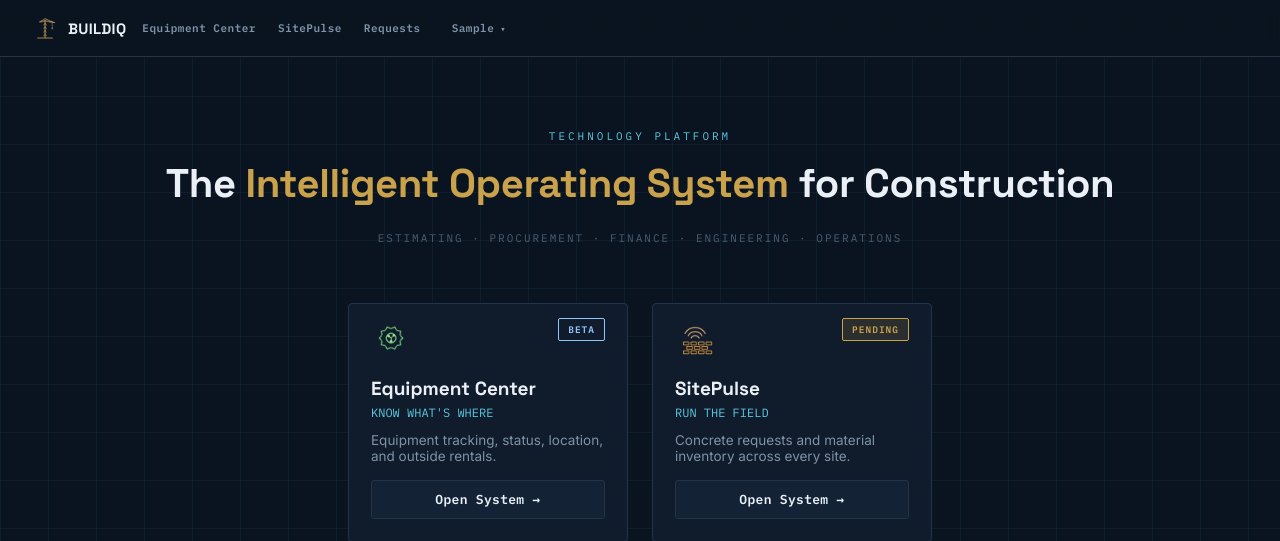
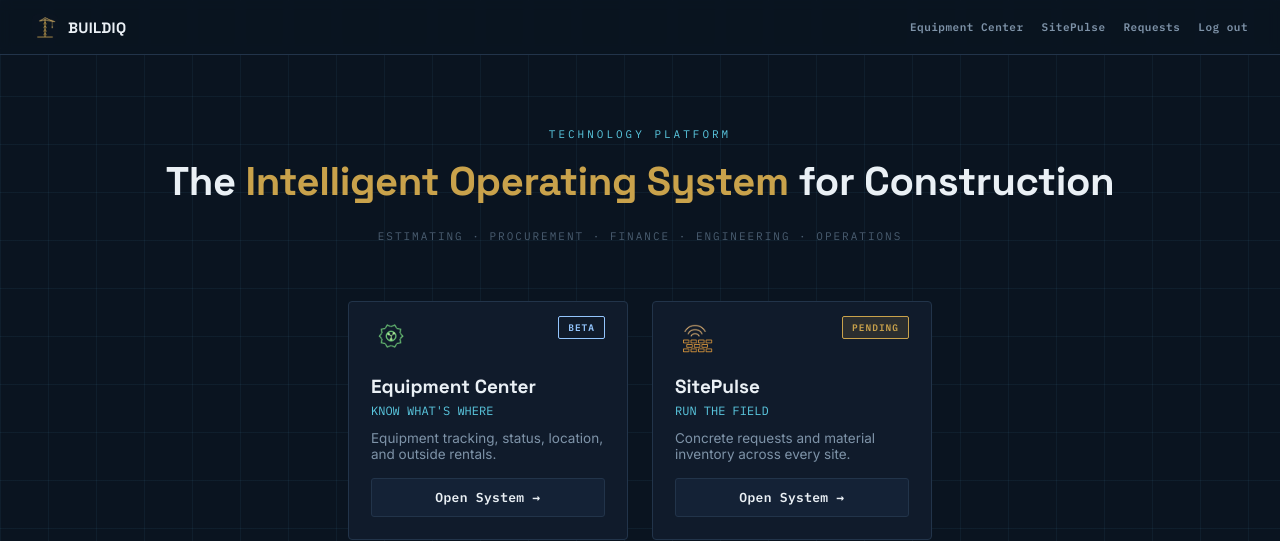
Before and after one commit to ayoubsalem-spec/spreadloom-site, a Flask app: page / in a window 1280 px wide. Shown: the top 541 px of the page. Run offline with Flask 3, Linux system fonts and the light colour scheme; the visitor is signed in with stand-in values (Sample User, id 1).

Commit message:
Add files via upload

```diff
--- a/templates/base.html
+++ b/templates/base.html
@@ -47,47 +47,10 @@
         .titlebar .brand { display:flex; align-items:center; gap:10px; color:var(--text); font-family:'Space Grotesk',sans-serif; font-weight:700; font-size:15px; letter-spacing:0.3px; text-decoration:none; flex-shrink:0; }
         .mark { width:24px; height:24px; border:1.5px solid var(--brass); display:flex; align-items:center; justify-content:center; font-size:11px; font-weight:700; color:var(--brass); font-family:'IBM Plex Mono',monospace; transform:rotate(45deg); flex-shrink:0; }
         .mark span { transform:rotate(-45deg); }
-        .titlebar .nav-wrap { display:flex; align-items:center; gap:16px; min-width:0; flex:1 1 auto; }
-        .titlebar nav { display:flex; align-items:center; gap:22px; flex-wrap:nowrap; overflow-x:auto; overflow-y:hidden; white-space:nowrap; scrollbar-width:none; min-width:0; }
+        .titlebar nav { display:flex; gap:18px; flex-wrap:nowrap; overflow-x:auto; white-space:nowrap; scrollbar-width:none; }
         .titlebar nav::-webkit-scrollbar { display:none; }
         .titlebar nav a { text-decoration:none; color:var(--text-dim); font-weight:600; flex-shrink:0; }
         .titlebar nav a:hover, .titlebar nav a.active { color:var(--brass); }
-
-        /* Reserved for future Apps/System switcher once BuildIQ has more
-           than a handful of primary modules -- not built yet, but the nav
-           is split into .nav-primary / .nav-admin so that piece can slot
-           in later without restructuring the header. nav-admin lives
-           outside the scrollable <nav> (which clips overflow for its
-           horizontal-scroll-on-mobile behavior) so its dropdown isn't
-           clipped. */
-        .nav-primary { display:flex; align-items:center; gap:22px; }
-
-        .nav-admin { position:relative; flex-shrink:0; margin-left:4px; }
-        .nav-admin-trigger {
-            display:flex; align-items:center; gap:6px; background:none; border:1px solid transparent;
-            color:var(--text-dim); font-family:'IBM Plex Mono',monospace; font-size:11px; font-weight:600;
-            letter-spacing:0.5px; cursor:pointer; padding:6px 10px; border-radius:3px;
-        }
-        .nav-admin-trigger:hover, .nav-admin.open .nav-admin-trigger { color:var(--brass); border-color:var(--line); background:rgba(201,162,75,0.06); }
-        .nav-admin-trigger .caret { font-size:9px; transition:transform 0.15s ease; }
-        .nav-admin.open .nav-admin-trigger .caret { transform:rotate(180deg); }
-        .nav-admin-menu {
-            display:none; position:absolute; top:calc(100% + 8px); right:0; min-width:210px;
-            background:var(--surface-2); border:1px solid var(--line); border-radius:6px;
-            box-shadow:0 12px 28px rgba(0,0,0,0.45); padding:8px 0; z-index:60;
-        }
-        .nav-admin.open .nav-admin-menu { display:block; }
-        .nav-admin-group + .nav-admin-group { border-top:1px solid var(--line); margin-top:6px; padding-top:6px; }
-        .nav-admin-label {
-            font-family:'IBM Plex Mono',monospace; font-size:9.5px; color:var(--text-faint);
-            text-transform:uppercase; letter-spacing:1px; padding:6px 16px 4px;
-        }
-        .nav-admin-menu a {
-            display:block; padding:8px 16px; font-size:13px; font-weight:500; color:var(--text);
-            text-decoration:none; font-family:'Inter',sans-serif;
-        }
-        .nav-admin-menu a:hover { background:rgba(201,162,75,0.08); color:var(--brass); }
-        .nav-admin-menu a.danger:hover { background:rgba(248,113,113,0.08); color:var(--red); }
         .container { max-width:1100px; margin:0 auto; padding:32px 32px 60px; }
         .section-row { display:flex; justify-content:space-between; align-items:flex-start; margin-bottom:22px; flex-wrap:wrap; gap:12px; }
         .sub { color:var(--text-dim); font-size:13.5px; margin-top:4px; }
@@ -166,8 +129,6 @@
             .form-row { flex-direction:column; gap:0; }
             .container { padding:20px 16px 40px; }
             .titlebar nav { gap:14px; font-size:10px; }
-            .nav-primary { gap:14px; }
-            .nav-admin-menu { right:-14px; min-width:190px; }
             .inline-form { flex-direction:column; align-items:stretch; }
             .desktop-only { display:none; }
             .mobile-only { display:block; }
@@ -179,9 +140,7 @@
 <div class="titlebar">
     <a href="{{ url_for('home') }}" class="brand"><img src="{{ url_for('static', filename='logo-mark.png') }}" alt="BuildIQ" style="height:26px; width:26px; vertical-align:middle; border-radius:5px;">BUILDIQ</a>
     {% if current_user.is_authenticated %}
-    <div class="nav-wrap">
     <nav>
-            <div class="nav-primary">
         {% if has_project_hunt_access %}<a href="{{ url_for('tracker_dashboard') }}" class="{{ 'active' if request.path.startswith('/tracker') }}">Project Hunt</a>{% endif %}
         <a href="{{ url_for('sitepulse_dashboard') }}" class="{{ 'active' if request.path.startswith('/sitepulse') }}">Equipment Center</a>
         <a href="{{ url_for('inventory_materials_list') }}" class="{{ 'active' if request.path.startswith('/inventory') }}">SitePulse</a>
@@ -192,70 +151,19 @@
         {% if is_admin_user %}
         <a href="{{ url_for('product_intelligence') }}" class="{{ 'active' if request.path.startswith('/admin/product-intelligence') }}">Product Intelligence</a>
         {% endif %}
-            </div>
-        </nav>
-
-        {% set show_admin_group = current_user.email == "ayoub@darycet.com" %}
-        {% set show_whatsapp = current_user.email in ["ayoub@darycet.com", "rebecca@darycet.com"] %}
-        <div class="nav-admin" id="nav-admin">
-            <button type="button" class="nav-admin-trigger" id="nav-admin-trigger" aria-haspopup="true" aria-expanded="false">
-                {{ current_user.name.split(' ')[0] if current_user.name else current_user.email.split('@')[0] }}
-                <span class="caret">&#9662;</span>
-            </button>
-            <div class="nav-admin-menu" role="menu">
-                {% if show_admin_group or show_whatsapp %}
-                <div class="nav-admin-group">
-                    <div class="nav-admin-label">Administration</div>
-                    {% if show_admin_group %}
-                    <a href="{{ url_for('team_list') }}">Team &amp; Permissions</a>
-                    {% endif %}
-                    {% if show_whatsapp %}
-                    <a href="{{ url_for('whatsapp_site_groups_list') }}">WhatsApp Groups</a>
-                    {% endif %}
-                    {% if show_admin_group %}
+        {% if current_user.email == "ayoub@darycet.com" %}
         <a href="{{ url_for('sitepulse_activity_log') }}">Activity</a>
-                    {% endif %}
-                </div>
-                {% endif %}
-                {% if show_admin_group %}
-                <div class="nav-admin-group">
-                    <div class="nav-admin-label">Data &amp; System</div>
-                    <a href="{{ url_for('admin_import') }}">Import</a>
         <a href="{{ url_for('admin_export_excel') }}">Export</a>
         <a href="{{ url_for('admin_backup') }}">Backup</a>
         <a href="{{ url_for('admin_restore') }}">Restore</a>
-                </div>
+        <a href="{{ url_for('admin_import') }}">Import</a>
+        <a href="{{ url_for('team_list') }}">Team</a>
         {% endif %}
-                <div class="nav-admin-group">
-                    <a href="{{ url_for('logout') }}" class="danger">Log out</a>
-                </div>
-            </div>
-        </div>
-    </div>
-    <script>
-        (function () {
-            var wrap = document.getElementById('nav-admin');
-            var trigger = document.getElementById('nav-admin-trigger');
-            if (!wrap || !trigger) return;
-            trigger.addEventListener('click', function (e) {
-                e.stopPropagation();
-                var open = wrap.classList.toggle('open');
-                trigger.setAttribute('aria-expanded', open ? 'true' : 'false');
-            });
-            document.addEventListener('click', function (e) {
-                if (!wrap.contains(e.target)) {
-                    wrap.classList.remove('open');
-                    trigger.setAttribute('aria-expanded', 'false');
-                }
-            });
-            document.addEventListener('keydown', function (e) {
-                if (e.key === 'Escape') {
-                    wrap.classList.remove('open');
-                    trigger.setAttribute('aria-expanded', 'false');
-                }
-            });
-        })();
-    </script>
+        {% if current_user.email in ["ayoub@darycet.com", "rebecca@darycet.com"] %}
+        <a href="{{ url_for('whatsapp_site_groups_list') }}">WhatsApp Groups</a>
+        {% endif %}
+        <a href="{{ url_for('logout') }}">Log out</a>
+    </nav>
     {% else %}
     <nav></nav>
     {% endif %}
--- a/templates/requests/product_intelligence.html
+++ b/templates/requests/product_intelligence.html
@@ -32,8 +32,7 @@
 </div>
 <div class="cc-main">
 
-<div style="display:flex; justify-content:flex-end; gap:10px; margin-bottom:14px;">
-    <a href="{{ url_for('team_list') }}" class="btn">Users &amp; Permissions</a>
+<div style="display:flex; justify-content:flex-end; margin-bottom:14px;">
     <a href="{{ url_for('product_intelligence_preview') }}" class="btn">Preview Employee View</a>
 </div>
 
```
Lines whose indentation alone changed are shown as unchanged.
